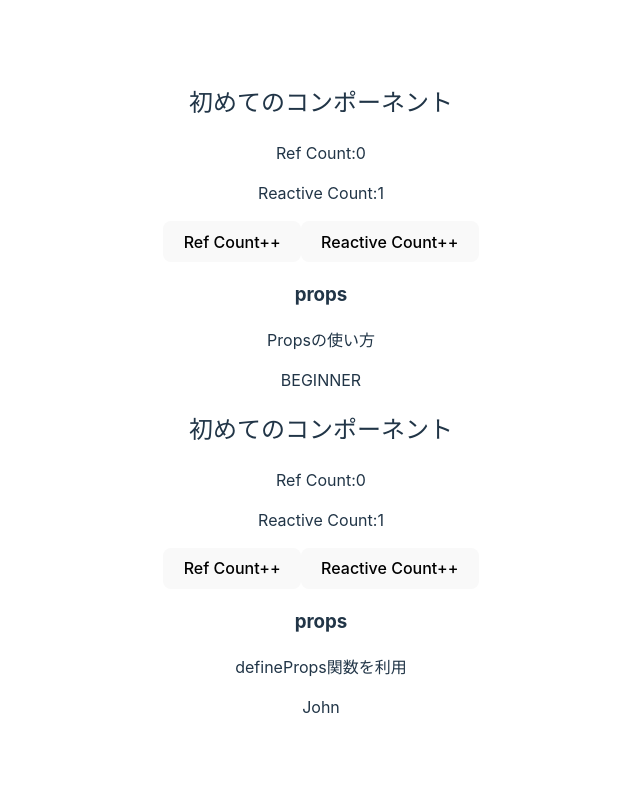
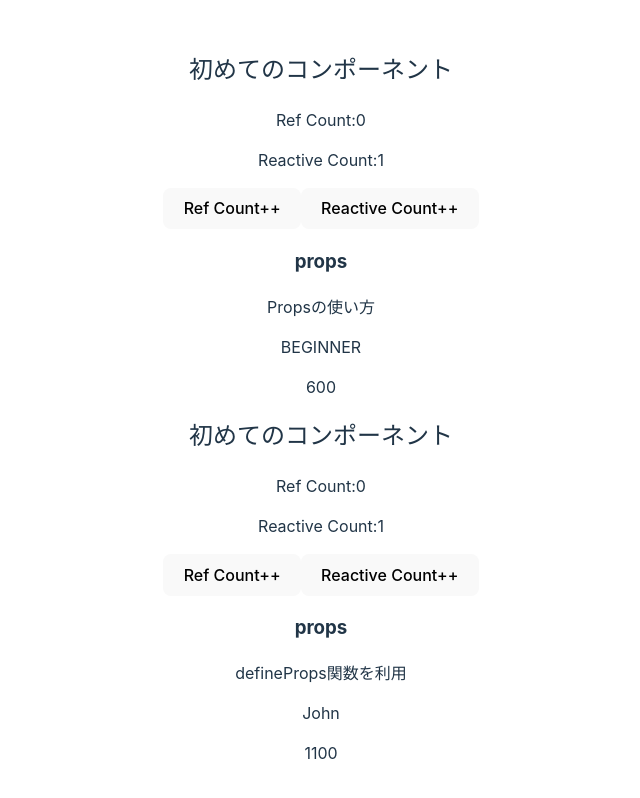
Before and after one commit to yusuke-miura7/vue-learning2, a Vue app in the folder second-vue-app/: page / in a window 1280 px wide. Shown: the top 798 px of the page, without its empty margins (319-959 px from the left). Built offline with nearby package versions, Linux system fonts and the light colour scheme.

Commit message:
引数が数値の場合の適用

```diff
--- a/second-vue-app/src/App.vue
+++ b/second-vue-app/src/App.vue
@@ -5,7 +5,7 @@ import Hello from './components/Hello.vue';
 
 <template>
   <Hello message="Propsの使い方" name="BEGINNER" />
-  <Hello message="defineProps関数を利用"/>
+  <Hello message="defineProps関数を利用" :price="1000"/>
 </template>
 
 <style scoped></style>
--- a/second-vue-app/src/components/Hello.vue
+++ b/second-vue-app/src/components/Hello.vue
@@ -3,8 +3,9 @@ import {ref,reactive} from 'vue';
 
 // 引数の設定
 const props = defineProps({
-  message:{type: String, required: true},
-  name:{type: String, default: 'John'},
+    price: {type:Number, default: 500},
+    message:{type: String, required: true},
+    name:{type: String, default: 'John'},
 });
 
 // ref,reactive関数の実装
@@ -33,5 +34,6 @@ const addReactiveCount = () =>{
     <h3>props</h3>
     <p>{{ props.message }}</p>
     <p>{{ props.name }}</p>
+    <p>{{ props.price +100}}</p>
     </div>
 </template>
```
